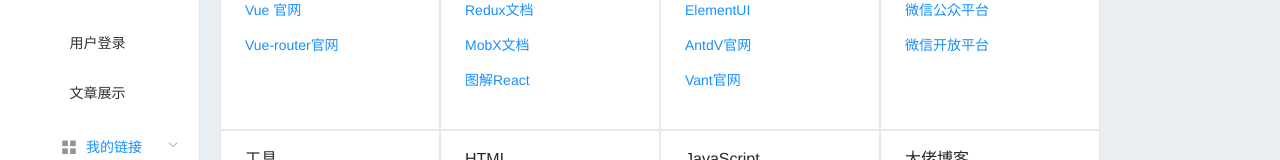
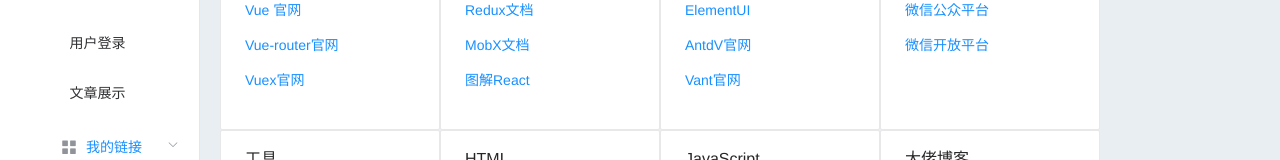
Before and after one commit to MoreCodeByTR/blog, a Vue app: page /#/navigation in a window 1280 px wide. Shown: the part 262-422 px from the top of the page. Built offline with nearby package versions, Linux system fonts and the light colour scheme.

Commit message:
更新github-pages

```diff
--- a/package.json
+++ b/package.json
@@ -5,6 +5,7 @@
   "scripts": {
     "serve": "vue-cli-service serve",
     "build": "vue-cli-service build",
+    "build:page": "vue-cli-service build && sh updatePage.sh",
     "lint": "vue-cli-service lint"
   },
   "dependencies": {
--- a/src/views/navigation/link.js
+++ b/src/views/navigation/link.js
@@ -6,6 +6,7 @@
     },
     { name: "Vue 官网", herf: "https://cn.vuejs.org/v2/guide/list.html" },
     { name: "Vue-router官网", herf: "https://router.vuejs.org/zh/guide/" },
+    { name: "Vuex官网", herf: "https://vuex.vuejs.org/zh/guide/state.html" },
   ],
   react: [
     {
```
Also changed, not shown: test.js (added), 11 other files (tests, documents, lock files or other folders).
